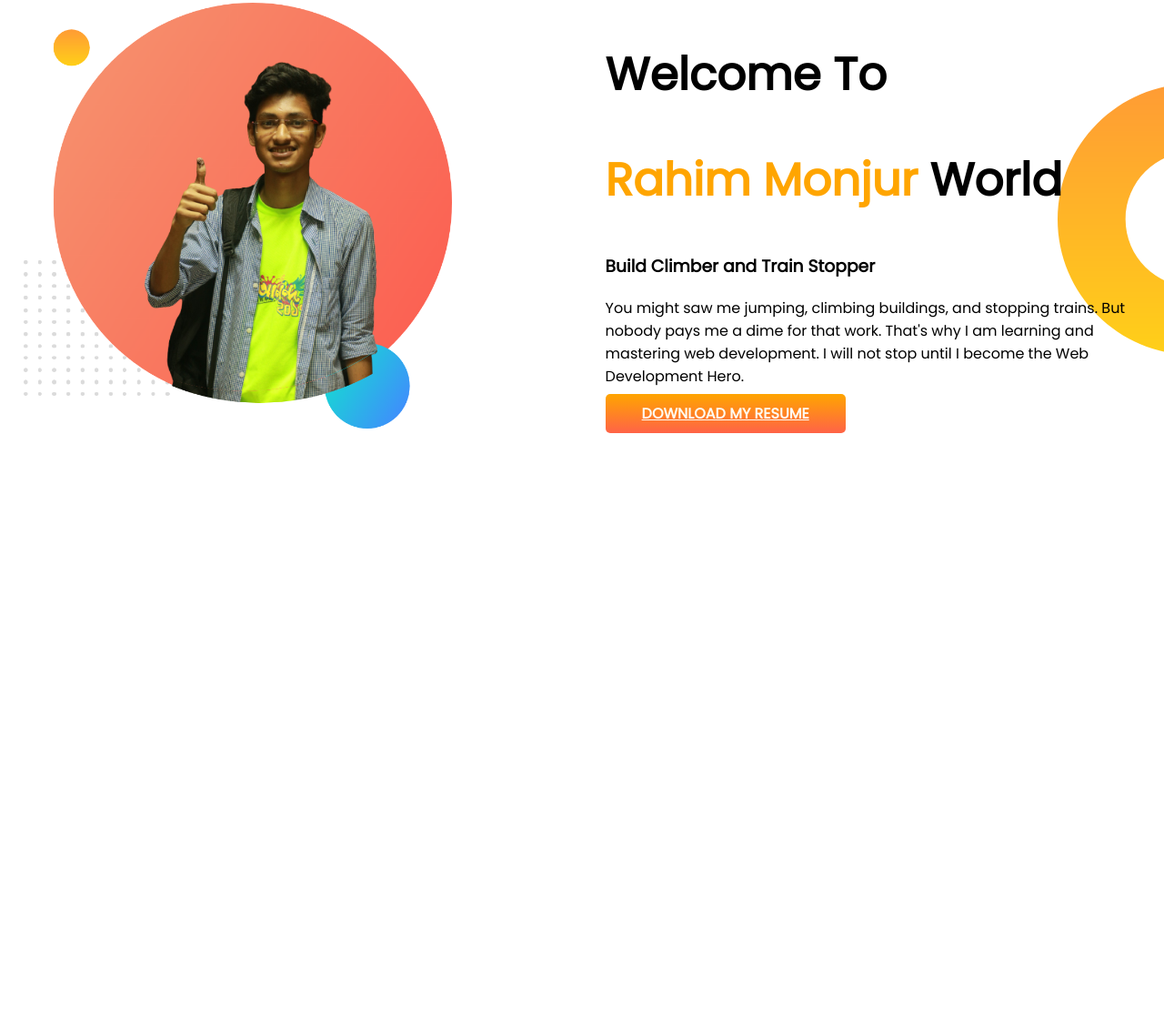
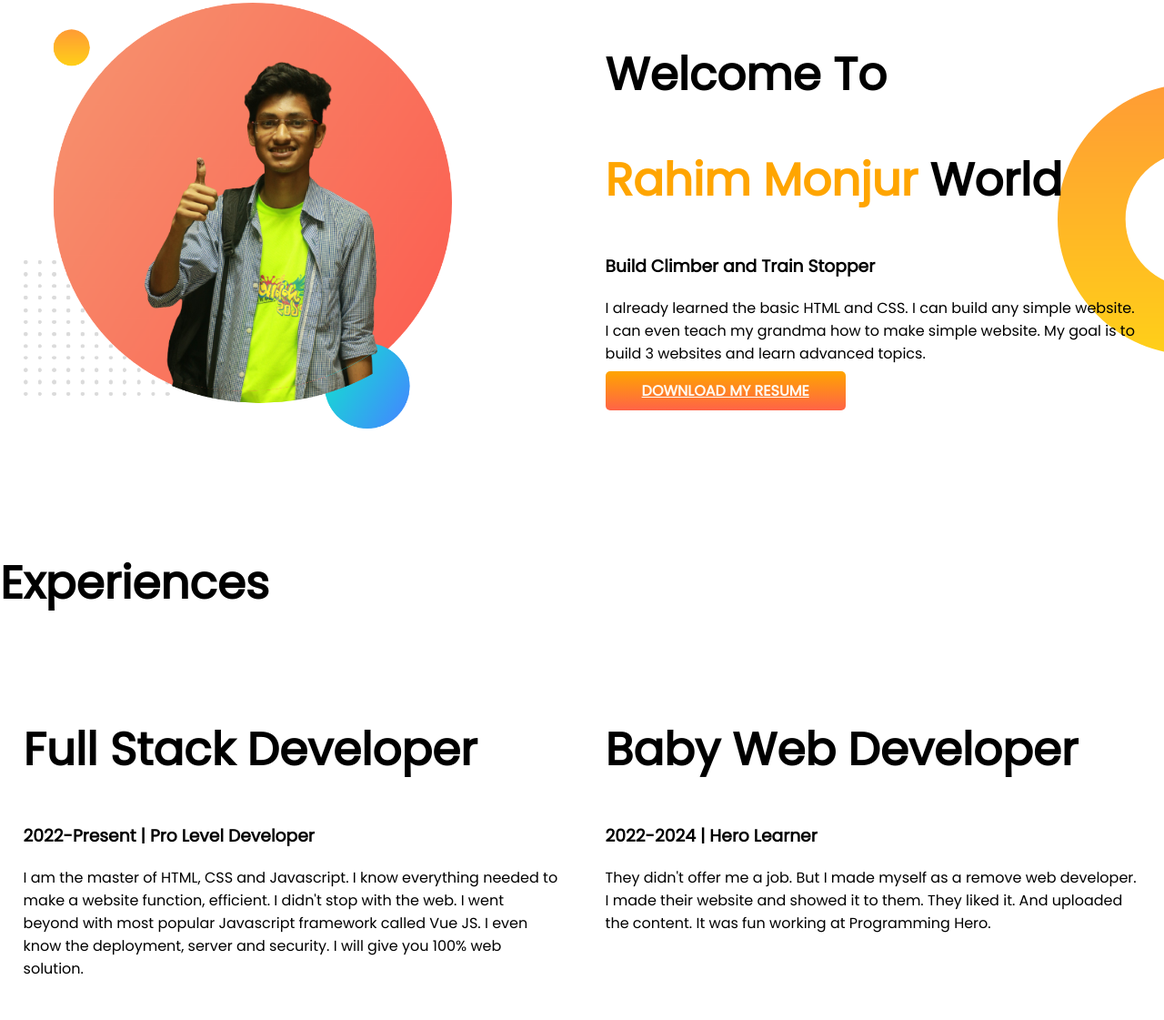
Before and after one commit to rahimatgit/my-portfolio-website, a plain HTML site: page index.html in a window 1280 px wide. Shown: the part 648-1769 px from the top of the page at 91% size. Before the commit the page ends 1252 px from the top, so only its background shows below. Drawn offline with Linux system fonts and the light colour scheme.

Commit message:
experience added

```diff
--- a/index.html
+++ b/index.html
@@ -13,7 +13,7 @@
 </head>
 
 <body>
-    <section class="top-banner">
+    <section class="top-banner flexible-container">
         <div class="half-width">
             <h1>Welcome To</h1>
             <h1><span class="orange-color">Rahim Monjur</span> World</h1>
@@ -28,20 +28,39 @@
         <div class="half-width"><img src="images/rahim-bg.png" alt=""></div>
     </section>
 </body>
-<section class="dream-big">
+<section class="dream-big flexible-container">
     <div class="half-width"><img src="images/rahim-bg.png" alt=""></div>
     <div class="half-width">
         <h1>Welcome To</h1>
         <h1><span class="orange-color">Rahim Monjur</span> World</h1>
         <h3>Build Climber and Train Stopper</h3>
-        <p>You might saw me jumping, climbing buildings, and stopping trains. But nobody pays me a dime for that
-            work.
-            That's why I am learning and mastering web development. I will not stop until I become the Web
-            Development
-            Hero.</p>
+        <p>I already learned the basic HTML and CSS. I can build any simple website. I can even teach my grandma how to
+            make simple website. My goal is to build 3 websites and learn advanced topics.</p>
         <a class="link-button" target="_blank" href="">DOWNLOAD MY RESUME</a>
     </div>
 
 </section>
 
+<section class="experience-area">
+    <h1>Experiences</h1>
+    <div class="flexible-container">
+        <div class="half-width">
+            <h1>Full Stack Developer</h1>
+            <h3>2022-Present | Pro Level Developer</h3>
+            <p>I am the master of HTML, CSS and Javascript. I know everything needed to make a website function,
+                efficient.
+                I didn't stop with the web. I went beyond with most popular Javascript framework called Vue JS. I even
+                know
+                the deployment, server and security. I will give you 100% web solution.</p>
+        </div>
+        <div class="half-width">
+            <h1>Baby Web Developer</h1>
+            <h3>2022-2024 | Hero Learner</h3>
+            <p>They didn't offer me a job. But I made myself as a remove web developer. I made their website and showed
+                it
+                to them. They liked it. And uploaded the content. It was fun working at Programming Hero.</p>
+        </div>
+    </div>
+</section>
+
 </html>
--- a/style.css
+++ b/style.css
@@ -8,7 +8,7 @@ h1{
 .orange-color{
     color: orange;
 }
-section{
+.flexible-container{
     display: flex;
     margin-bottom: 100px;
 }
```
